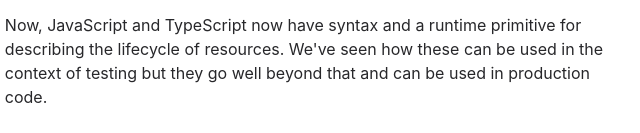
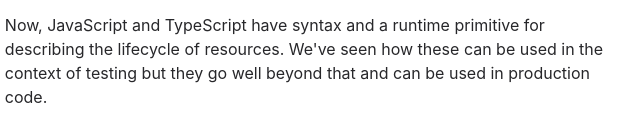
Before and after one commit to disintegrator/disintegrator.github.io, an Astro site: page /posts/clean-room-testing-using in a window 1280 px wide. Shown: the part 6463-6596 px from the top of the page, 230-870 px from the left. Built offline with nearby package versions, Linux system fonts and the light colour scheme; Astro itself is replaced by a stand-in of ours; some packages are replaced by stand-ins of ours; a web font is replaced by a local one.

```diff
--- a/src/content/posts/clean-room-testing-using.mdx
+++ b/src/content/posts/clean-room-testing-using.mdx
@@ -285,7 +285,7 @@ the case anymore. In terms of prior art, Golang's built-in `testing` package has
 a `T.Cleanup` method ([docs][go-cleanup]) and the Ava test framework has a
 similar `t.teardown` ([docs][ava-teardown]) helper.
 
-Now, JavaScript and TypeScript now have syntax and a runtime primitive for
+Now, JavaScript and TypeScript have syntax and a runtime primitive for
 describing the lifecycle of resources. We've seen how these can be used in the
 context of testing but they go well beyond that and can be used in production
 code.
```
